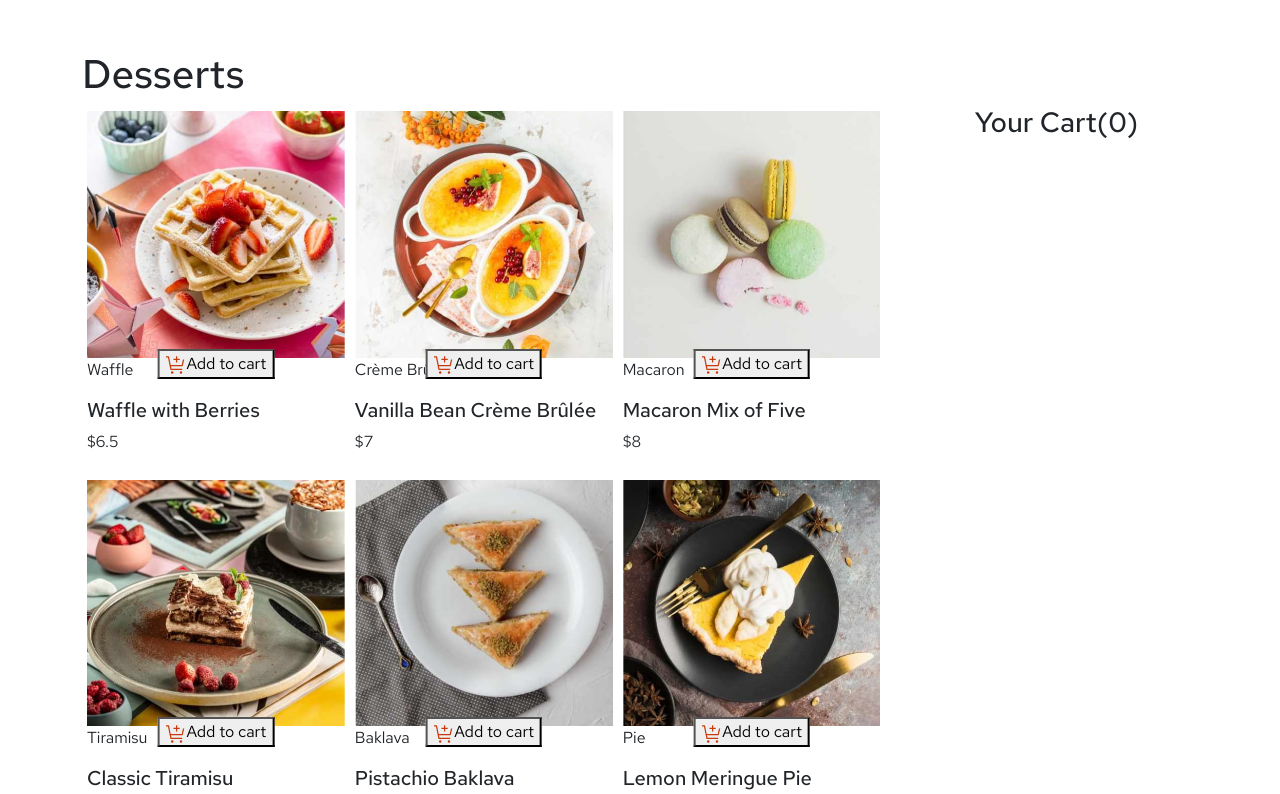
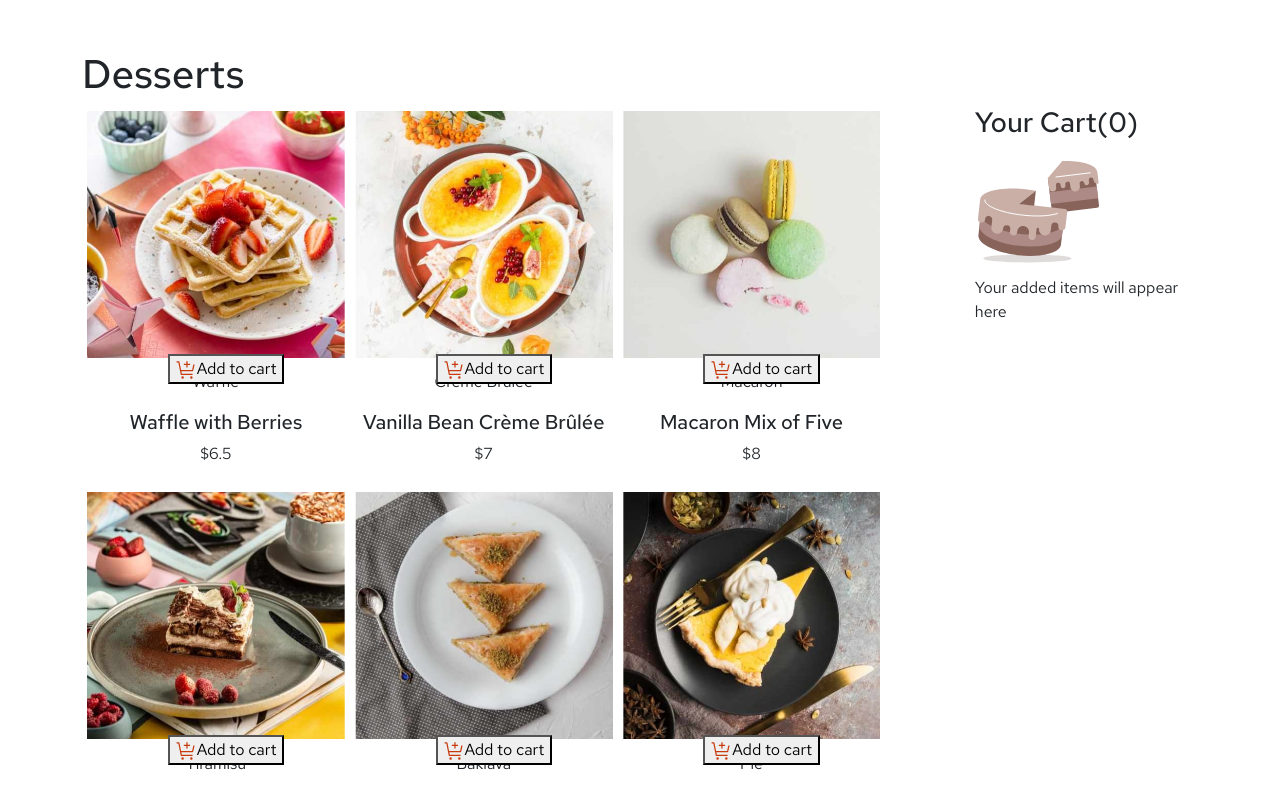
Before and after one commit to Chakri-T/product-list-with-cart, a React (Create React App) app: page / in a window 1280 px wide. Shown: the top 794 px of the page. Built offline with nearby package versions, Linux system fonts and the light colour scheme.

Commit message:
added empty cart and styles

```diff
--- a/src/emptyCart.js
+++ b/src/emptyCart.js
@@ -5,6 +5,62 @@
     <>
       <div>
         <h3>Your Cart({0})</h3>
+        <svg
+          xmlns="http://www.w3.org/2000/svg"
+          width="128"
+          height="128"
+          fill="none"
+          viewBox="0 0 128 128"
+        >
+          <path
+            fill="#260F08"
+            d="M8.436 110.406c0 1.061 4.636 2.079 12.887 2.829 8.252.75 19.444 1.171 31.113 1.171 11.67 0 22.861-.421 31.113-1.171 8.251-.75 12.887-1.768 12.887-2.829 0-1.061-4.636-2.078-12.887-2.828-8.252-.75-19.443-1.172-31.113-1.172-11.67 0-22.861.422-31.113 1.172-8.251.75-12.887 1.767-12.887 2.828Z"
+            opacity=".15"
+          />
+          <path
+            fill="#87635A"
+            d="m119.983 24.22-47.147 5.76 4.32 35.36 44.773-5.467a2.377 2.377 0 0 0 2.017-1.734c.083-.304.104-.62.063-.933l-4.026-32.986Z"
+          />
+          <path
+            fill="#AD8A85"
+            d="m74.561 44.142 47.147-5.754 1.435 11.778-47.142 5.758-1.44-11.782Z"
+          />
+          <path
+            fill="#CAAFA7"
+            d="M85.636 36.78a2.4 2.4 0 0 0-2.667-2.054 2.375 2.375 0 0 0-2.053 2.667l.293 2.347a3.574 3.574 0 0 1-7.066.88l-1.307-10.667 14.48-16.88c19.253-.693 34.133 3.6 35.013 10.8l1.28 10.533a1.172 1.172 0 0 1-1.333 1.307 4.696 4.696 0 0 1-3.787-4.08 2.378 2.378 0 1 0-4.72.587l.294 2.346a2.389 2.389 0 0 1-.484 1.755 2.387 2.387 0 0 1-1.583.899 2.383 2.383 0 0 1-1.755-.484 2.378 2.378 0 0 1-.898-1.583 2.371 2.371 0 0 0-1.716-2.008 2.374 2.374 0 0 0-2.511.817 2.374 2.374 0 0 0-.493 1.751l.293 2.373a4.753 4.753 0 0 1-7.652 4.317 4.755 4.755 0 0 1-1.788-3.17l-.427-3.547a2.346 2.346 0 0 0-2.666-2.053 2.4 2.4 0 0 0-2.08 2.667l.16 1.173a2.378 2.378 0 1 1-4.72.587l-.107-1.28Z"
+          />
+          <path
+            stroke="#fff"
+            stroke-linecap="round"
+            stroke-linejoin="round"
+            stroke-width=".974"
+            d="m81.076 28.966 34.187-4.16"
+          />
+          <path
+            fill="#87635A"
+            d="M7.45 51.793c-.96 8.48 16.746 17.44 39.466 19.947 22.72 2.506 42.08-2.16 43.04-10.667l-3.947 35.493c-.96 8.48-20.24 13.334-43.04 10.667S2.463 95.74 3.423 87.18l4.026-35.387Z"
+          />
+          <path
+            fill="#AD8A85"
+            d="M5.823 65.953c-.96 8.453 16.746 17.44 39.573 20.027 22.827 2.586 42.053-2.187 43.013-10.667L87.076 87.1c-.96 8.48-20.24 13.333-43.04 10.666C21.236 95.1 3.53 86.22 4.49 77.74l1.334-11.787Z"
+          />
+          <path
+            fill="#CAAFA7"
+            d="M60.836 42.78a119.963 119.963 0 0 0-10.347-1.627c-24-2.667-44.453 1.893-45.333 10.373l-2.133 18.88a3.556 3.556 0 1 0 7.066.8 3.574 3.574 0 1 1 7.094.8l-.8 7.094a5.93 5.93 0 1 0 11.786 1.333 3.556 3.556 0 0 1 7.067.8l-.267 2.347a3.573 3.573 0 0 0 7.094.826l.133-1.2a5.932 5.932 0 1 1 11.787 1.36l-.4 3.52a3.573 3.573 0 0 0 7.093.827l.933-8.267a1.174 1.174 0 0 1 1.307-.906 1.146 1.146 0 0 1 1.04 1.306 5.947 5.947 0 0 0 11.813 1.334l.534-4.72a3.556 3.556 0 0 1 7.066.8 3.573 3.573 0 0 0 7.094.826l1.786-15.546a2.373 2.373 0 0 0-2.08-2.667L44.143 55.74l16.693-12.96Z"
+          />
+          <path
+            fill="#87635A"
+            d="m59.156 57.66 1.68-14.88-16.827 13.173 15.147 1.707Z"
+          />
+          <path
+            stroke="#fff"
+            stroke-linecap="round"
+            stroke-linejoin="round"
+            stroke-width=".974"
+            d="M9.796 52.06c-.667 5.866 16.24 12.586 37.733 15.04 14.774 1.68 27.867.906 34.854-1.654"
+          />
+        </svg>
+        <p>Your added items will appear here</p>
       </div>
     </>
   );
--- a/src/selectedCart.js
+++ b/src/selectedCart.js
@@ -58,9 +58,10 @@
                 )
             )}
           </ul>
-
-          <p>Order Total</p>
-          <h3>{total}</h3>
+          <div>
+            <p>Order Total</p>
+            <h3>{total}</h3>
+          </div>
 
           <p>
             <svg
--- a/src/styles/main.scss
+++ b/src/styles/main.scss
@@ -1,5 +1,13 @@
 @import url("https://fonts.googleapis.com/css2?family=Red+Hat+Text:ital,wght@0,300..700;1,300..700&display=swap");
 
+@media (max-width: 1400px) {
+  .button {
+    position: absolute;
+    top: 62%;
+    left: 30%;
+    // transform: translate(-50%, -50%);
+  }
+}
 .App {
   margin-top: 50px;
   font-family: "Red Hat Text", sans-serif;
@@ -18,6 +26,7 @@
 img {
   width: 100%;
   height: 100%;
+  padding-bottom: 5%;
 }
 .card {
   display: flex;
@@ -27,11 +36,13 @@
   width: 30%;
   height: 30%;
   border-style: none;
+  align-items: center;
+  justify-content: center;
   position: relative;
 }
 .button {
   position: absolute;
-  top: 70%;
-  left: 50%;
-  transform: translate(-50%, -50%);
+  top: 65%;
+  left: 32%;
+  // transform: translate(-50%, -50%);
 }
```
